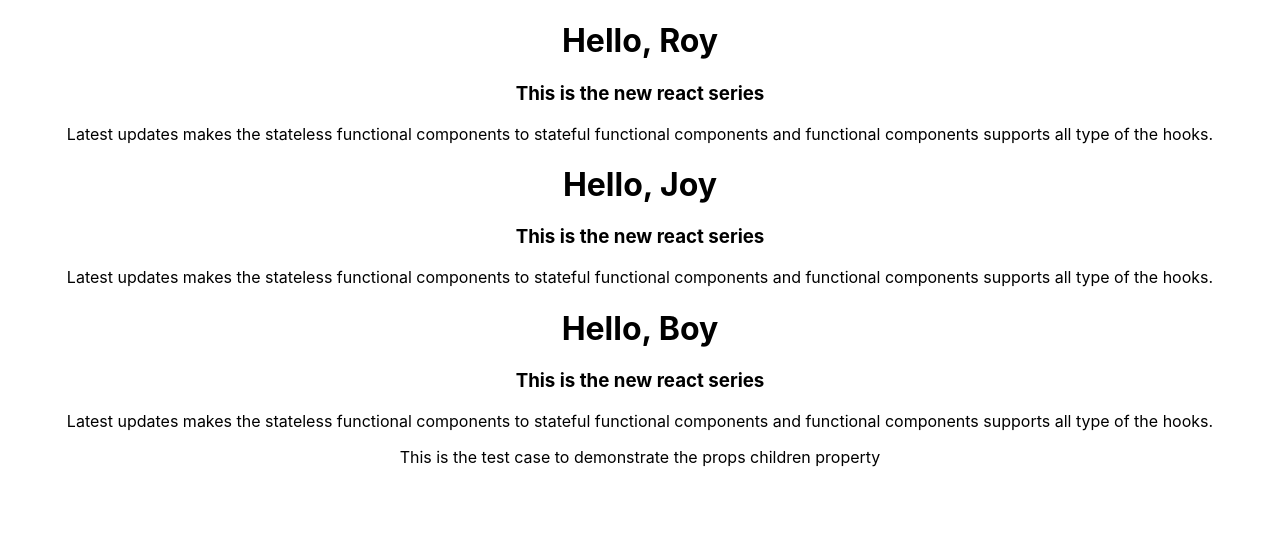
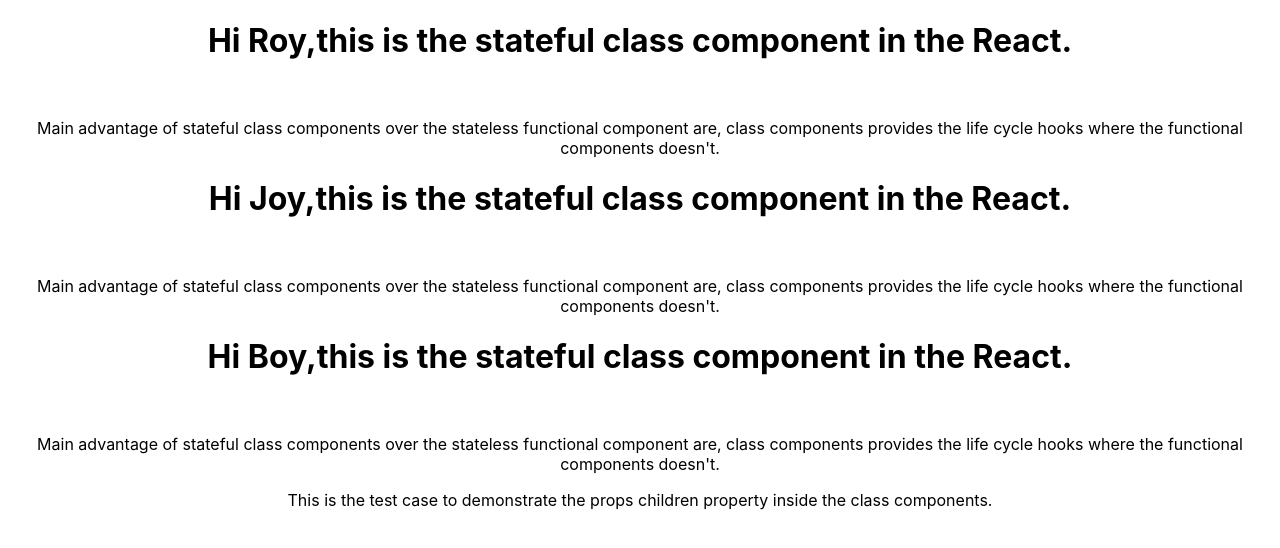
Before and after one commit to rahulak18/React-series, a React (Create React App) app in the folder ReactTutorial/my-app/: page / in a window 1280 px wide. Shown: the top 548 px of the page. Built offline with nearby package versions, Linux system fonts and the light colour scheme.

Commit message:
9 Props wrt class components

```diff
--- a/ReactTutorial/my-app/src/App.js
+++ b/ReactTutorial/my-app/src/App.js
@@ -6,12 +6,16 @@
 function App() {
   return (
     <div className="App">
-      <Greet name={'Roy'} />
+      {/* <Greet name={'Roy'} />
       <Greet name={'Joy'} />
       <Greet name={'Boy'} >
         <p>This is the test case to demonstrate the props children property</p>
-      </Greet>
-      {/* <Welcome /> */}
+      </Greet> */}
+      <Welcome name={'Roy'} />
+      <Welcome name={'Joy'} />
+      <Welcome name={'Boy'} >
+        <p>This is the test case to demonstrate the props children property inside the class components.</p>
+      </Welcome>
     </div>
   );
 }
--- a/ReactTutorial/my-app/src/Welcome.js
+++ b/ReactTutorial/my-app/src/Welcome.js
@@ -4,10 +4,11 @@
     render() {
         return (
             <div>
-                <h1>Hi there this is the stateful class component in the React.</h1>
+                <h1>Hi {this.props.name},this is the stateful class component in the React.</h1>
                 <br />
                 <p>Main advantage of stateful class components over the stateless functional component are, class components provides the life cycle hooks where the functional components doesn't.
                 </p>
+                {this.props.children}
             </div>
         )
     }
```
